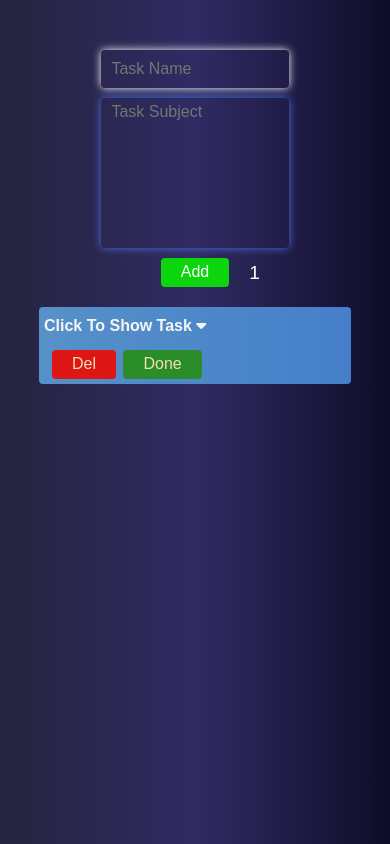
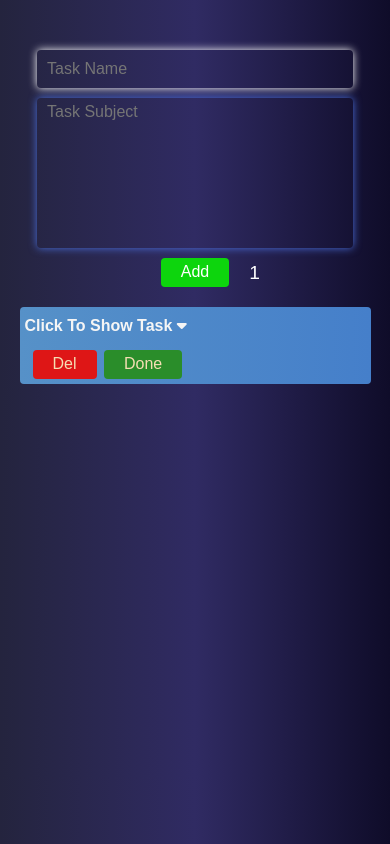
Before and after one commit to abdo012/ToDo-List-App, a plain HTML site: page index.html in a window 390 px wide. Drawn offline with Linux system fonts and the light colour scheme.

Commit message:
edit in media

```diff
--- a/css/style.css
+++ b/css/style.css
@@ -232,6 +232,18 @@ body{
 
 /* --------Custome medaia----- */
 @media(max-width: 458px){
+    /* container */
+    .container{
+        width: 90%;
+    }
+    /*  */
+    .my-form .form-task-name{
+        width: 90%;
+    }
+    /*  */
+    .my-form .form-task-subject{
+        width: 90%;
+    }
     .output .task{
         display: block;
     }
```
